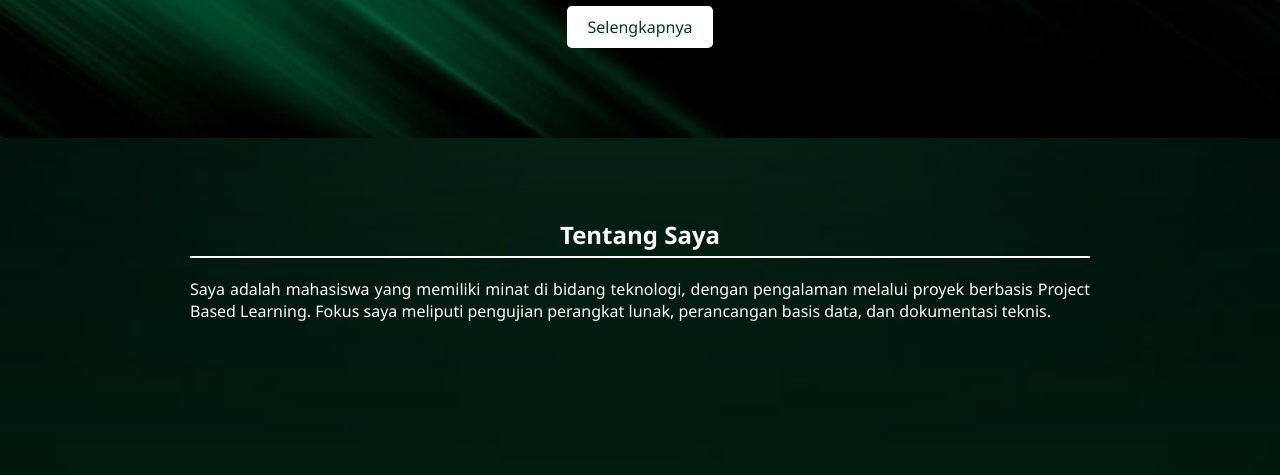
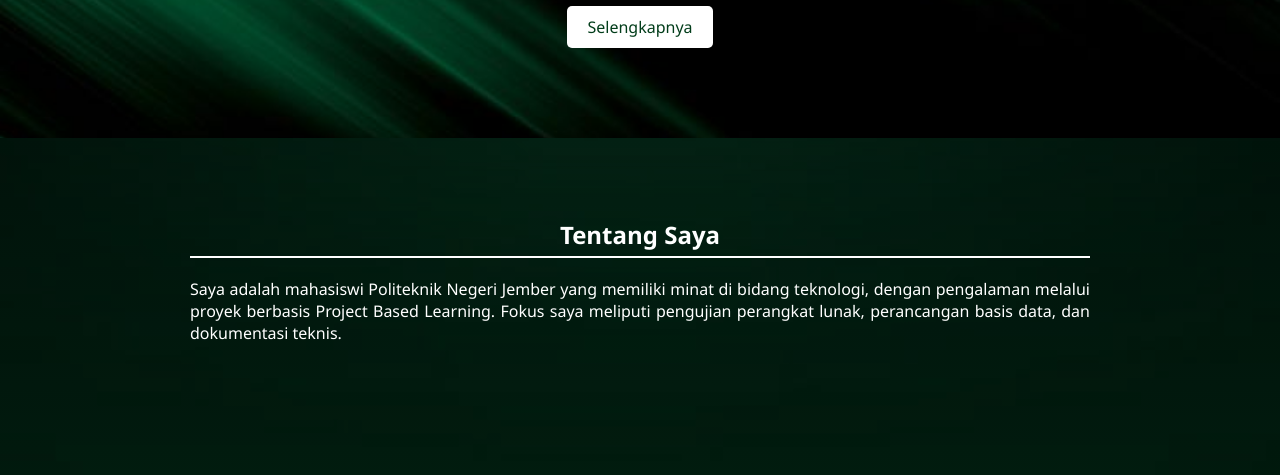
Before and after one commit to PutriAradea/putriara, a plain HTML site: page index.html in a window 1280 px wide. Shown: the part 290-765 px from the top of the page. Drawn offline with Linux system fonts and the light colour scheme.

Commit message:
Update index.html

```diff
--- a/index.html
+++ b/index.html
@@ -119,7 +119,7 @@
 
   <section id="tentang">
     <h2>Tentang Saya</h2>
-    <p>Saya adalah mahasiswa yang memiliki minat di bidang teknologi, dengan pengalaman melalui proyek berbasis Project Based Learning. Fokus saya meliputi pengujian perangkat lunak, perancangan basis data, dan dokumentasi teknis.</p>
+    <p>Saya adalah mahasiswi Politeknik Negeri Jember yang memiliki minat di bidang teknologi, dengan pengalaman melalui proyek berbasis Project Based Learning. Fokus saya meliputi pengujian perangkat lunak, perancangan basis data, dan dokumentasi teknis.</p>
   </section>
 
   <section>
```
